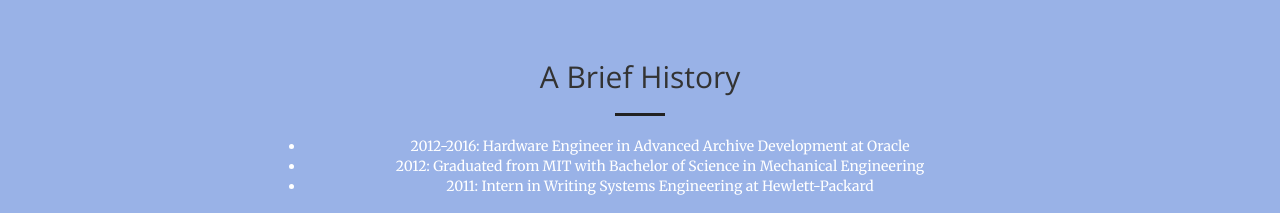
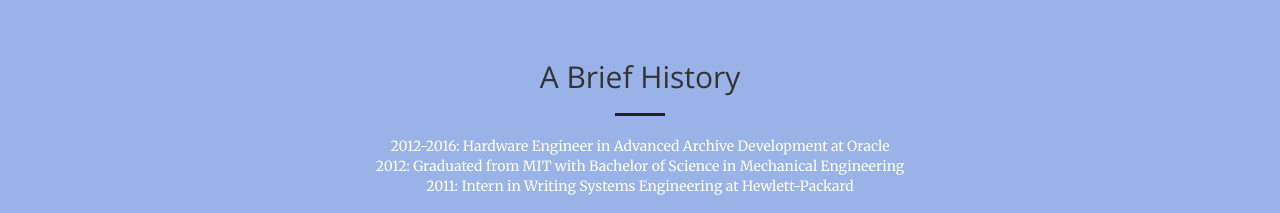
Before and after one commit to ktbarnes/ktbarnes.github.io, a website: page index.html in a window 1280 px wide. Shown: the part 840-1053 px from the top of the page. Drawn offline with nearby package versions, Linux system fonts and the light colour scheme.

Commit message:
added resume

```diff
--- a/index.html
+++ b/index.html
@@ -86,13 +86,13 @@
                     <h2 class="section-heading">A Brief History</h2>
                     <hr class="light">
                     <p class="text-faded">
-                        <ul>
-                            <li>2012-2016: Hardware Engineer in Advanced Archive Development at Oracle</li>
-                            <li>2012: Graduated from MIT with Bachelor of Science in Mechanical Engineering</li>
-                            <li>2011: Intern in Writing Systems Engineering at Hewlett-Packard</li>
-                        </ul>
+                        <!-- <ul> -->
+                            <div>2012-2016: Hardware Engineer in Advanced Archive Development at Oracle</div>
+                            <div>2012: Graduated from MIT with Bachelor of Science in Mechanical Engineering</div>
+                            <div>2011: Intern in Writing Systems Engineering at Hewlett-Packard</div>
+                        <!-- </ul>     -->
                     </p>
-                    <a href="/resume.pdf" target="_blank" class="page-scroll btn btn-default btn-xl sr-button">Full Resume</a>
+                    <a href="resume.pdf" target="_blank" class="page-scroll btn btn-default btn-xl sr-button">Full Resume</a>
                 </div>
             </div>
         </div>
```
Also changed, not shown: 1 other file.
